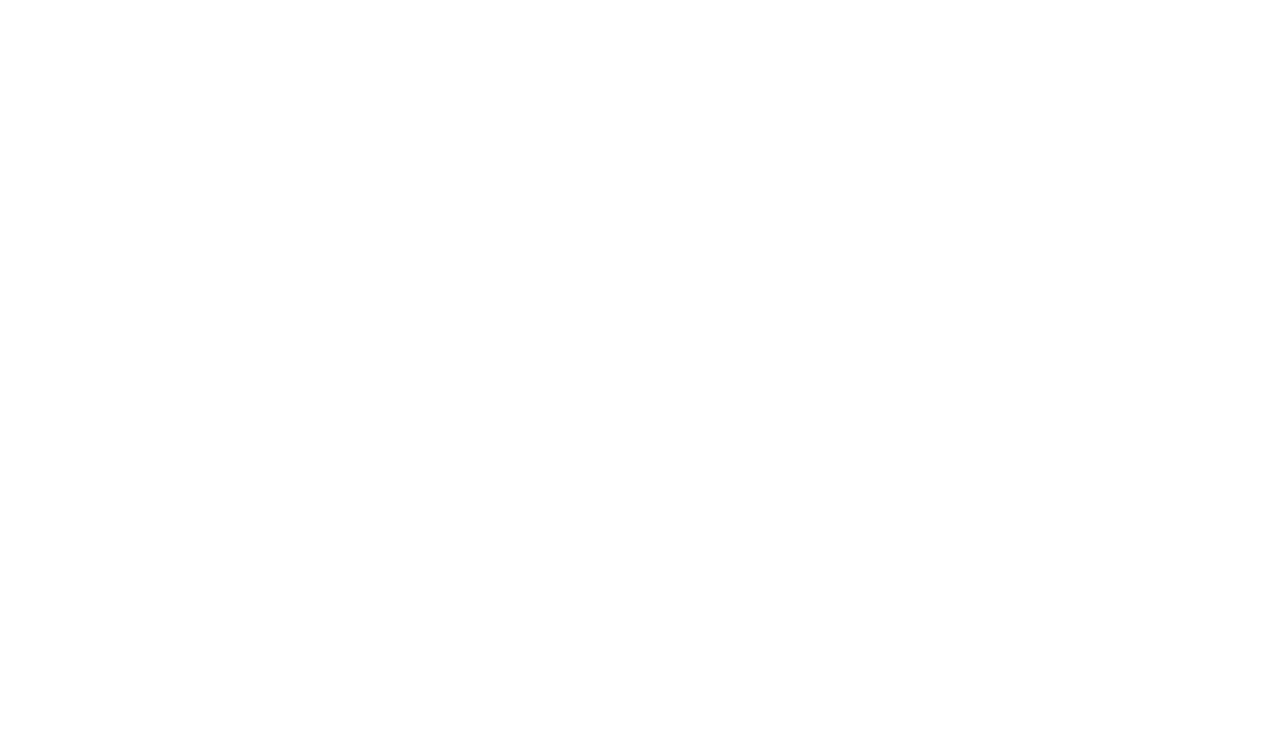
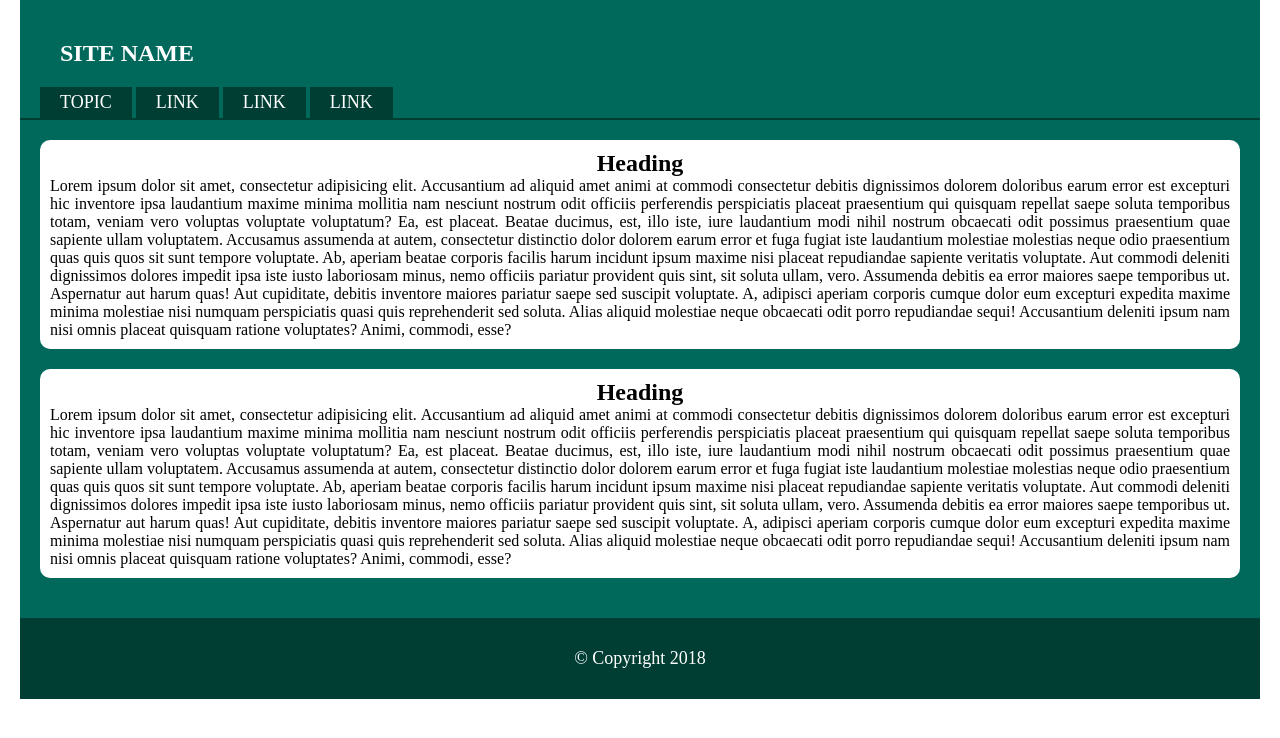
Before and after one commit to yumyv/itstep_study, a plain HTML site: page git/Homeworks/01/pages/topic.html in a window 1280 px wide. Drawn offline with Linux system fonts and the light colour scheme; files that its build step writes are made by us from their sources.

Commit message:
topic html

```diff
--- a/git/Homeworks/01/pages/topic.html
+++ b/git/Homeworks/01/pages/topic.html
@@ -5,9 +5,65 @@
     <meta name="viewport"
           content="width=device-width, user-scalable=no, initial-scale=1.0, maximum-scale=1.0, minimum-scale=1.0">
     <meta http-equiv="X-UA-Compatible" content="ie=edge">
+    <link rel="stylesheet" href="styles/style.css">
     <title>Topic</title>
 </head>
 <body>
-
+<header>
+    <div class="siteName"><h2>Site name</h2></div>
+    <nav>
+        <ul>
+            <li><a href="#">Topic</a></li>
+            <li><a href="#">Link</a></li>
+            <li><a href="#">Link</a></li>
+            <li><a href="#">Link</a></li>
+        </ul>
+    </nav>
+</header>
+<main>
+    <article>
+        <h2>Heading</h2>
+        <div class="textContainer">
+            Lorem ipsum dolor sit amet, consectetur adipisicing elit. Accusantium ad aliquid amet animi at commodi
+            consectetur debitis dignissimos dolorem doloribus earum error est excepturi hic inventore ipsa laudantium
+            maxime minima mollitia nam nesciunt nostrum odit officiis perferendis perspiciatis placeat praesentium qui
+            quisquam repellat saepe soluta temporibus totam, veniam vero voluptas voluptate voluptatum? Ea, est placeat.
+            Beatae ducimus, est, illo iste, iure laudantium modi nihil nostrum obcaecati odit possimus praesentium quae
+            sapiente ullam voluptatem. Accusamus assumenda at autem, consectetur distinctio dolor dolorem earum error et
+            fuga fugiat iste laudantium molestiae molestias neque odio praesentium quas quis quos sit sunt tempore
+            voluptate. Ab, aperiam beatae corporis facilis harum incidunt ipsum maxime nisi placeat repudiandae sapiente
+            veritatis voluptate. Aut commodi deleniti dignissimos dolores impedit ipsa iste iusto laboriosam minus, nemo
+            officiis pariatur provident quis sint, sit soluta ullam, vero. Assumenda debitis ea error maiores saepe
+            temporibus ut. Aspernatur aut harum quas! Aut cupiditate, debitis inventore maiores pariatur saepe sed
+            suscipit voluptate. A, adipisci aperiam corporis cumque dolor eum excepturi expedita maxime minima molestiae
+            nisi numquam perspiciatis quasi quis reprehenderit sed soluta. Alias aliquid molestiae neque obcaecati odit
+            porro repudiandae sequi! Accusantium deleniti ipsum nam nisi omnis placeat quisquam ratione voluptates?
+            Animi, commodi, esse?
+        </div>
+    </article>
+    <article>
+        <h2>Heading</h2>
+        <div class="textContainer">
+            Lorem ipsum dolor sit amet, consectetur adipisicing elit. Accusantium ad aliquid amet animi at commodi
+            consectetur debitis dignissimos dolorem doloribus earum error est excepturi hic inventore ipsa laudantium
+            maxime minima mollitia nam nesciunt nostrum odit officiis perferendis perspiciatis placeat praesentium qui
+            quisquam repellat saepe soluta temporibus totam, veniam vero voluptas voluptate voluptatum? Ea, est placeat.
+            Beatae ducimus, est, illo iste, iure laudantium modi nihil nostrum obcaecati odit possimus praesentium quae
+            sapiente ullam voluptatem. Accusamus assumenda at autem, consectetur distinctio dolor dolorem earum error et
+            fuga fugiat iste laudantium molestiae molestias neque odio praesentium quas quis quos sit sunt tempore
+            voluptate. Ab, aperiam beatae corporis facilis harum incidunt ipsum maxime nisi placeat repudiandae sapiente
+            veritatis voluptate. Aut commodi deleniti dignissimos dolores impedit ipsa iste iusto laboriosam minus, nemo
+            officiis pariatur provident quis sint, sit soluta ullam, vero. Assumenda debitis ea error maiores saepe
+            temporibus ut. Aspernatur aut harum quas! Aut cupiditate, debitis inventore maiores pariatur saepe sed
+            suscipit voluptate. A, adipisci aperiam corporis cumque dolor eum excepturi expedita maxime minima molestiae
+            nisi numquam perspiciatis quasi quis reprehenderit sed soluta. Alias aliquid molestiae neque obcaecati odit
+            porro repudiandae sequi! Accusantium deleniti ipsum nam nisi omnis placeat quisquam ratione voluptates?
+            Animi, commodi, esse?
+        </div>
+    </article>
+</main>
+<footer>
+    <p> &copy; Copyright 2018</p>
+</footer>
 </body>
 </html>
```
